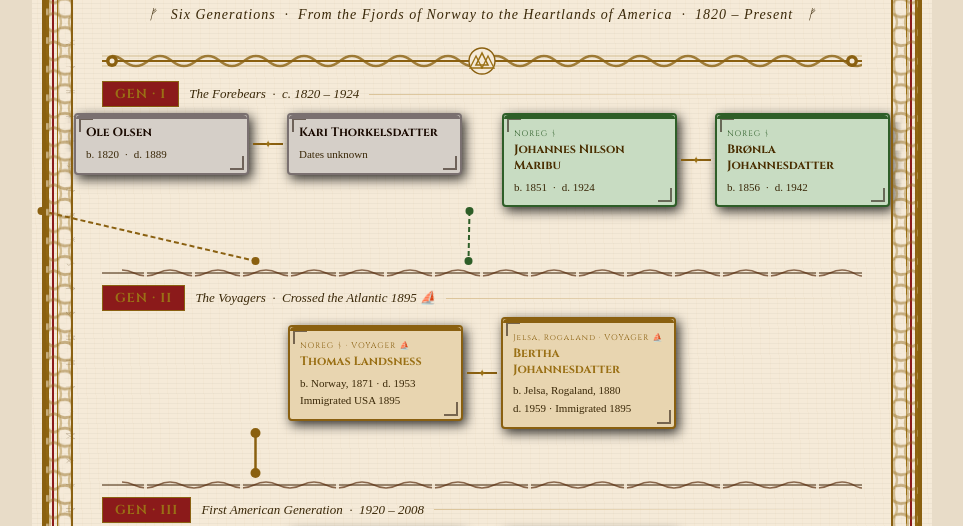
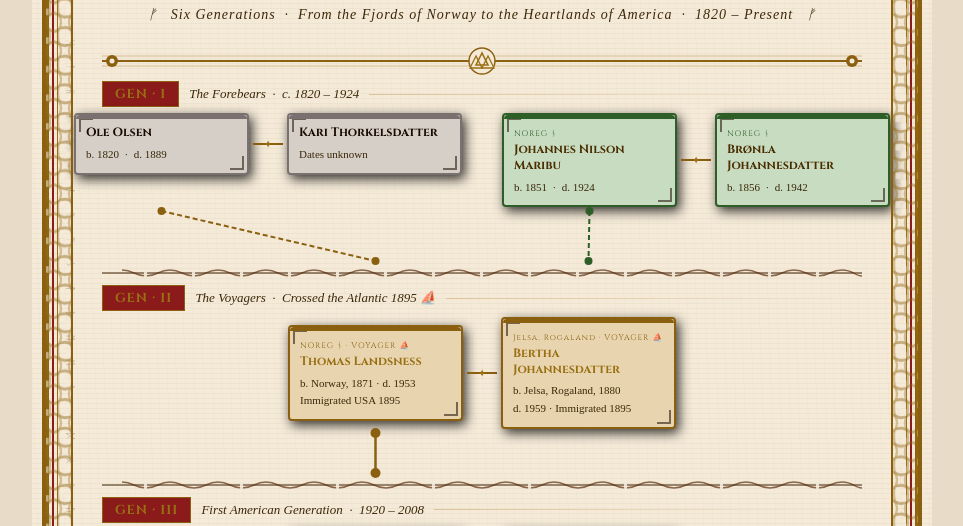
Before and after one commit to kritschanson/Heritage-Night, a plain HTML site: page index.html in a window 1280 px wide. Shown: the part 202-728 px from the top of the page, without its empty margins (158-1121 px from the left). Drawn offline with nearby package versions, Linux system fonts and the light colour scheme; a web font is replaced by a local one.

Commit message:
Update index.html

```diff
--- a/index.html
+++ b/index.html
@@ -767,96 +767,105 @@
 </div>
 
 <script>
-// KEY FIX: use document.fonts.ready to ensure fonts are loaded before measuring
-// then use ResizeObserver as a fallback in case layout shifts after fonts load
+// ── Connector lines: use offsetLeft/offsetTop (poster-relative, never viewport-relative) ──
 
-function getCenter(el) {
-  const r  = el.getBoundingClientRect();
-  const pr = document.getElementById('poster').getBoundingClientRect();
-  return {
-    x:   r.left - pr.left + r.width  / 2,
-    top: r.top  - pr.top,
-    bot: r.bottom - pr.top
-  };
+// Walk up the DOM summing offsetLeft/offsetTop until we reach the poster
+function posRelTo(el, ancestor) {
+  let x = 0, y = 0, node = el;
+  while (node && node !== ancestor) {
+    x += node.offsetLeft;
+    y += node.offsetTop;
+    node = node.offsetParent;
+  }
+  return { x, y, w: el.offsetWidth, h: el.offsetHeight };
 }
 
-function midCenter(a, b) {
-  const ca = getCenter(a), cb = getCenter(b);
-  return { x: (ca.x + cb.x) / 2, top: Math.min(ca.top, cb.top), bot: Math.max(ca.bot, cb.bot) };
+function cardCX(id) {
+  const poster = document.getElementById('poster');
+  const p = posRelTo(document.getElementById(id), poster);
+  return p.x + p.w / 2;
 }
 
 function makeSVG(container) {
-  const s = document.createElementNS('http://www.w3.org/2000/svg','svg');
+  const s = document.createElementNS('http://www.w3.org/2000/svg', 'svg');
   s.setAttribute('width',  container.offsetWidth);
   s.setAttribute('height', container.offsetHeight);
-  s.setAttribute('overflow','visible');
+  s.setAttribute('overflow', 'visible');
   s.style.position = 'absolute';
-  s.style.top = '0'; s.style.left = '0';
+  s.style.top = '0';
+  s.style.left = '0';
   container.innerHTML = '';
   container.appendChild(s);
   return s;
 }
 
 function line(svg, x1, y1, x2, y2, stroke, sw, dash) {
-  const el = document.createElementNS('http://www.w3.org/2000/svg','line');
-  el.setAttribute('x1',x1.toFixed(1)); el.setAttribute('y1',y1.toFixed(1));
-  el.setAttribute('x2',x2.toFixed(1)); el.setAttribute('y2',y2.toFixed(1));
-  el.setAttribute('stroke', stroke || '#c8921a');
+  const el = document.createElementNS('http://www.w3.org/2000/svg', 'line');
+  el.setAttribute('x1', x1.toFixed(1)); el.setAttribute('y1', y1.toFixed(1));
+  el.setAttribute('x2', x2.toFixed(1)); el.setAttribute('y2', y2.toFixed(1));
+  el.setAttribute('stroke', stroke || '#8a6010');
   el.setAttribute('stroke-width', sw || 2);
   if (dash) el.setAttribute('stroke-dasharray', dash);
   svg.appendChild(el);
 }
 
 function dot(svg, x, y, r, fill) {
-  const el = document.createElementNS('http://www.w3.org/2000/svg','circle');
+  const el = document.createElementNS('http://www.w3.org/2000/svg', 'circle');
   el.setAttribute('cx', x.toFixed(1)); el.setAttribute('cy', y.toFixed(1));
-  el.setAttribute('r', r); el.setAttribute('fill', fill || '#c8921a');
+  el.setAttribute('r', r);
+  el.setAttribute('fill', fill || '#8a6010');
   svg.appendChild(el);
 }
 
 function drawConnectors() {
-  const G = id => document.getElementById(id);
-  const pr = G('poster').getBoundingClientRect();
+  // Get the poster's left edge in the document so we can offset conn-area containers
+  const poster  = document.getElementById('poster');
+  const posterL = poster.getBoundingClientRect().left + window.scrollX;
 
-  function cx(id) { const r = G(id).getBoundingClientRect(); return r.left - pr.left + r.width/2; }
-  function top(id){ const r = G(id).getBoundingClientRect(); return r.top - pr.top; }
-  function bot(id){ const r = G(id).getBoundingClientRect(); return r.bottom - pr.top; }
-  function connTop(id){ const r = G(id).getBoundingClientRect(); return r.top - pr.top; }
-  function connBot(id){ const r = G(id).getBoundingClientRect(); return r.bottom - pr.top; }
+  // cx() — center X of a card, relative to poster left edge
+  // Uses offsetLeft traversal: immune to scroll and window width
+  const cx = id => cardCX(id);
+
+  // For conn-area containers we need their left edge relative to poster
+  function connAreaLeft(id) {
+    const poster = document.getElementById('poster');
+    return posRelTo(document.getElementById(id), poster).x;
+  }
 
   const COL  = '#8a6010';
   const COL2 = '#7a4a1a';
   const COL3 = '#2e5e28';
 
-  // ── conn12: Gen1 → Gen2 (Ole → Thomas, Johannes → Bertha) ──
+  // ── conn12: Ole → Thomas  |  Johannes → Bertha ──
   {
-    const c = G('conn12');
+    const c   = document.getElementById('conn12');
     const svg = makeSVG(c);
-    const h = c.offsetHeight;
+    const h   = c.offsetHeight;
+    const aL  = connAreaLeft('conn12');   // left edge of this conn-area relative to poster
 
-    const oleX    = cx('ole')      - pr.left;
-    const johX    = cx('johannes') - pr.left;
-    const thomasX = cx('thomas')   - pr.left;
-    const berthaX = cx('bertha')   - pr.left;
+    // All x values are relative to THIS conn-area's left edge
+    const oleX    = cx('ole')       - aL;
+    const johX    = cx('johannes')  - aL;
+    const thomasX = cx('thomas')    - aL;
+    const berthaX = cx('bertha')    - aL;
 
-    // Gold line: Ole → Thomas
     line(svg, oleX,    0, thomasX, h, COL,  2, '5,3');
     dot(svg,  oleX,    0, 4, COL);
     dot(svg,  thomasX, h, 4, COL);
 
-    // Green line: Johannes → Bertha
     line(svg, johX,    0, berthaX, h, COL3, 2, '5,3');
     dot(svg,  johX,    0, 4, COL3);
     dot(svg,  berthaX, h, 4, COL3);
   }
 
-  // ── conn23: Gen2 → Gen3 (Thomas → Gerhard) ──
+  // ── conn23: Thomas → Gerhard ──
   {
-    const c = G('conn23');
+    const c   = document.getElementById('conn23');
     const svg = makeSVG(c);
-    const h = c.offsetHeight;
-    const fromX = cx('thomas')  - pr.left;
-    const toX   = cx('gerhard') - pr.left;
+    const h   = c.offsetHeight;
+    const aL  = connAreaLeft('conn23');
+    const fromX = cx('thomas')  - aL;
+    const toX   = cx('gerhard') - aL;
     const mid   = h * 0.5;
     line(svg, fromX, 0,   fromX, mid, COL, 2.5);
     line(svg, fromX, mid, toX,   mid, COL, 2.5);
@@ -865,13 +874,14 @@ function drawConnectors() {
     dot(svg, toX,   h, 5, COL);
   }
 
-  // ── conn34: Gen3 → Gen4 (Gerhard → Cheryl) ──
+  // ── conn34: Gerhard → Cheryl ──
   {
-    const c = G('conn34');
+    const c   = document.getElementById('conn34');
     const svg = makeSVG(c);
-    const h = c.offsetHeight;
-    const fromX = cx('gerhard') - pr.left;
-    const toX   = cx('cheryl')  - pr.left;
+    const h   = c.offsetHeight;
+    const aL  = connAreaLeft('conn34');
+    const fromX = cx('gerhard') - aL;
+    const toX   = cx('cheryl')  - aL;
     const mid   = h * 0.5;
     line(svg, fromX, 0,   fromX, mid, COL2, 2);
     line(svg, fromX, mid, toX,   mid, COL2, 2);
@@ -880,14 +890,15 @@ function drawConnectors() {
     dot(svg, toX,   h, 4, COL2);
   }
 
-  // ── conn45: Gen4 → Gen5 (Y-branch to Derek and Anson) ──
+  // ── conn45: Cheryl+Dennis → Derek | Anson ──
   {
-    const c = G('conn45');
+    const c   = document.getElementById('conn45');
     const svg = makeSVG(c);
-    const h = c.offsetHeight;
-    const fromX = (cx('cheryl') + cx('dennis')) / 2 - pr.left;
-    const derekX = cx('derek')  - pr.left;
-    const ansonX = cx('anson')  - pr.left;
+    const h   = c.offsetHeight;
+    const aL  = connAreaLeft('conn45');
+    const fromX  = (cx('cheryl') + cx('dennis')) / 2 - aL;
+    const derekX =  cx('derek')  - aL;
+    const ansonX =  cx('anson')  - aL;
     const mid    = h * 0.5;
 
     line(svg, fromX,  0,   fromX,  mid, COL2, 2);
@@ -899,62 +910,46 @@ function drawConnectors() {
     dot(svg, ansonX, h, 4, COL2);
   }
 
-  // ── conn56: Gen5 → Gen6 (two Y-branches to children) ──
+  // ── conn56: Derek → Dylan,Emma  |  Anson → Isabel,Otto,Violet ──
   {
-    const c = G('conn56');
+    const c   = document.getElementById('conn56');
     const svg = makeSVG(c);
-    const h = c.offsetHeight;
-    const derekX = cx('derek')   - pr.left;
-    const ansonX = cx('anson')   - pr.left;
-    const dylanX = cx('dylan')   - pr.left;
-    const emmaX  = cx('emma')    - pr.left;
-    const isabelX= cx('isabel')  - pr.left;
-    const ottoX  = cx('otto')    - pr.left;
-    const v2X    = cx('violet2') - pr.left;
-    const mid    = h * 0.5;
-    const dkChildMid = (dylanX + emmaX) / 2;
-    const amChildMid = (isabelX + v2X)  / 2;
+    const h   = c.offsetHeight;
+    const aL  = connAreaLeft('conn56');
+    const derekX  = cx('derek')   - aL;
+    const ansonX  = cx('anson')   - aL;
+    const dylanX  = cx('dylan')   - aL;
+    const emmaX   = cx('emma')    - aL;
+    const isabelX = cx('isabel')  - aL;
+    const ottoX   = cx('otto')    - aL;
+    const v2X     = cx('violet2') - aL;
+    const mid     = h * 0.5;
+    const dkMid   = (dylanX + emmaX)   / 2;
+    const amMid   = (isabelX + v2X)    / 2;
 
-    // Derek branch → Dylan, Emma
-    line(svg, derekX,    0,   dkChildMid, mid,  COL2, 1.8);
-    line(svg, dylanX,    mid, emmaX,      mid,  COL2, 1.8);
-    line(svg, dylanX,    mid, dylanX,     h,    COL2, 1.8);
-    line(svg, emmaX,     mid, emmaX,      h,    COL2, 1.8);
+    line(svg, derekX,  0,   dkMid,   mid, COL2, 1.8);
+    line(svg, dylanX,  mid, emmaX,   mid, COL2, 1.8);
+    line(svg, dylanX,  mid, dylanX,  h,   COL2, 1.8);
+    line(svg, emmaX,   mid, emmaX,   h,   COL2, 1.8);
 
-    // Anson branch → Isabel, Otto, Violet
-    line(svg, ansonX,    0,   amChildMid, mid,  COL2, 1.8);
-    line(svg, isabelX,   mid, v2X,        mid,  COL2, 1.8);
-    line(svg, isabelX,   mid, isabelX,    h,    COL2, 1.8);
-    line(svg, ottoX,     mid, ottoX,      h,    COL2, 1.8);
-    line(svg, v2X,       mid, v2X,        h,    COL2, 1.8);
+    line(svg, ansonX,  0,   amMid,   mid, COL2, 1.8);
+    line(svg, isabelX, mid, v2X,     mid, COL2, 1.8);
+    line(svg, isabelX, mid, isabelX, h,   COL2, 1.8);
+    line(svg, ottoX,   mid, ottoX,   h,   COL2, 1.8);
+    line(svg, v2X,     mid, v2X,     h,   COL2, 1.8);
 
     [derekX, ansonX].forEach(x => dot(svg, x, 0, 4, COL2));
     [dylanX, emmaX, isabelX, ottoX, v2X].forEach(x => dot(svg, x, h, 4, COL2));
   }
-
-  // Title divider wave path (drawn now that we have width)
-  const pw = G('poster').offsetWidth - 140; // content width
-  const waveSvg = document.querySelector('#wave-big');
-  if (waveSvg) {
-    let d = `M10,11`;
-    const step = 48;
-    for (let x = 10; x < 750; x += step) {
-      d += ` C${x+step*0.25},11 ${x+step*0.25},21 ${x+step*0.5},21 C${x+step*0.75},21 ${x+step*0.75},11 ${x+step},11`;
-    }
-    waveSvg.setAttribute('d', d);
-  }
 }
 
-// Wait for fonts AND layout to be fully ready
+// Wait for fonts to load so card sizes are final, then draw
 document.fonts.ready.then(() => {
-  // Small extra delay to let browser finalise layout after font swap
   requestAnimationFrame(() => requestAnimationFrame(drawConnectors));
 });
 
-// Also redraw on resize
-window.addEventListener('resize', () => {
-  requestAnimationFrame(drawConnectors);
-});
+// Redraw if window resizes (poster is fixed width but conn-areas reflow)
+window.addEventListener('resize', () => requestAnimationFrame(drawConnectors));
 </script>
 <script>
 // ── Leaflet voyage map — loaded dynamically so it never crashes the page ──
```
